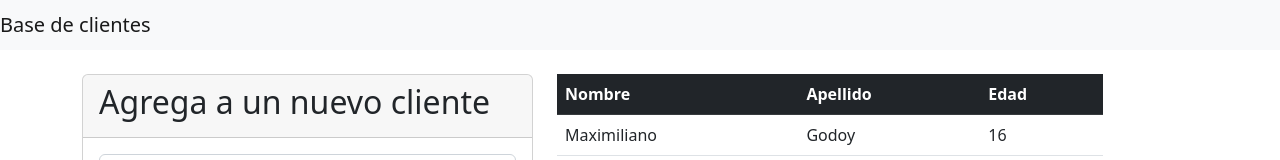
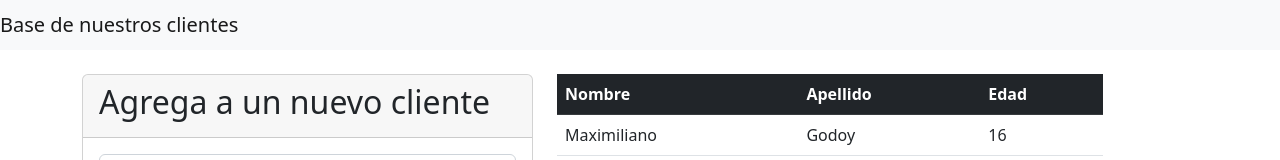
Before and after one commit to Maxgodoy/CRUD, a plain HTML site: page index.html in a window 1280 px wide. Shown: the top 160 px of the page. Drawn offline with nearby package versions, Linux system fonts and the light colour scheme.

Commit message:
html finalizado

```diff
--- a/index.html
+++ b/index.html
@@ -5,14 +5,14 @@
     <meta http-equiv="X-UA-Compatible" content="IE=edge">
     <meta name="viewport" content="width=device-width, initial-scale=1.0">
     <title>CRUD</title>
-      <!-- CSS only -->
+       <!-- CSS only -->
     <link href="https://cdn.jsdelivr.net/npm/bootstrap@5.2.1/dist/css/bootstrap.min.css" rel="stylesheet" integrity="sha384-iYQeCzEYFbKjA/T2uDLTpkwGzCiq6soy8tYaI1GyVh/UjpbCx/TYkiZhlZB6+fzT" crossorigin="anonymous">
     <link rel="stylesheet" href="./estilo.css">
 </head>
 <body>
 
     <nav class="navbar bg-light">
-    <span class="navbar-brand mb-0 h1">Base de clientes</span>
+    <span class="navbar-brand mb-0 h1">Base de nuestros clientes</span>
     </nav>
 
     <div class="container mt-4">
```
